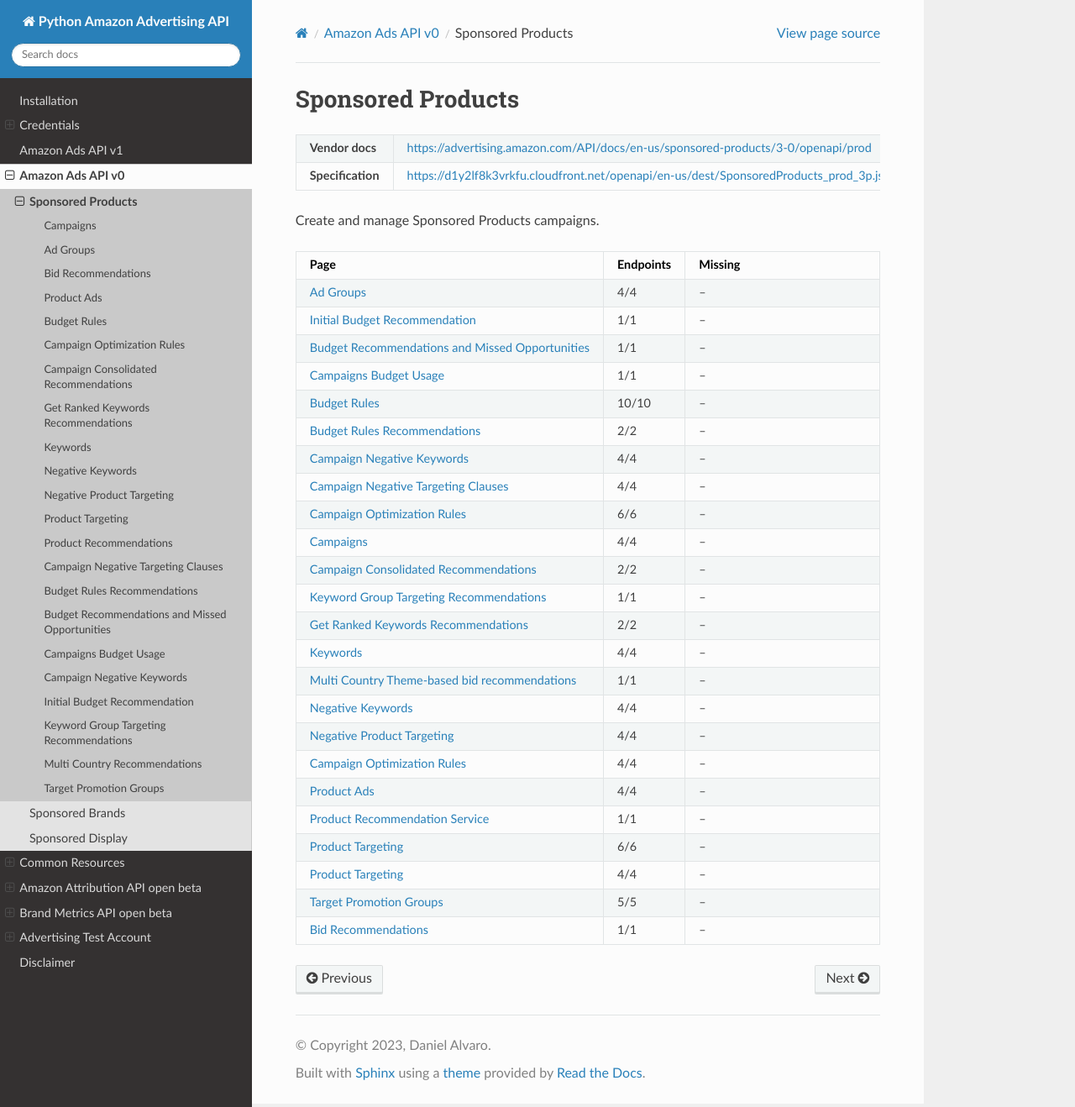
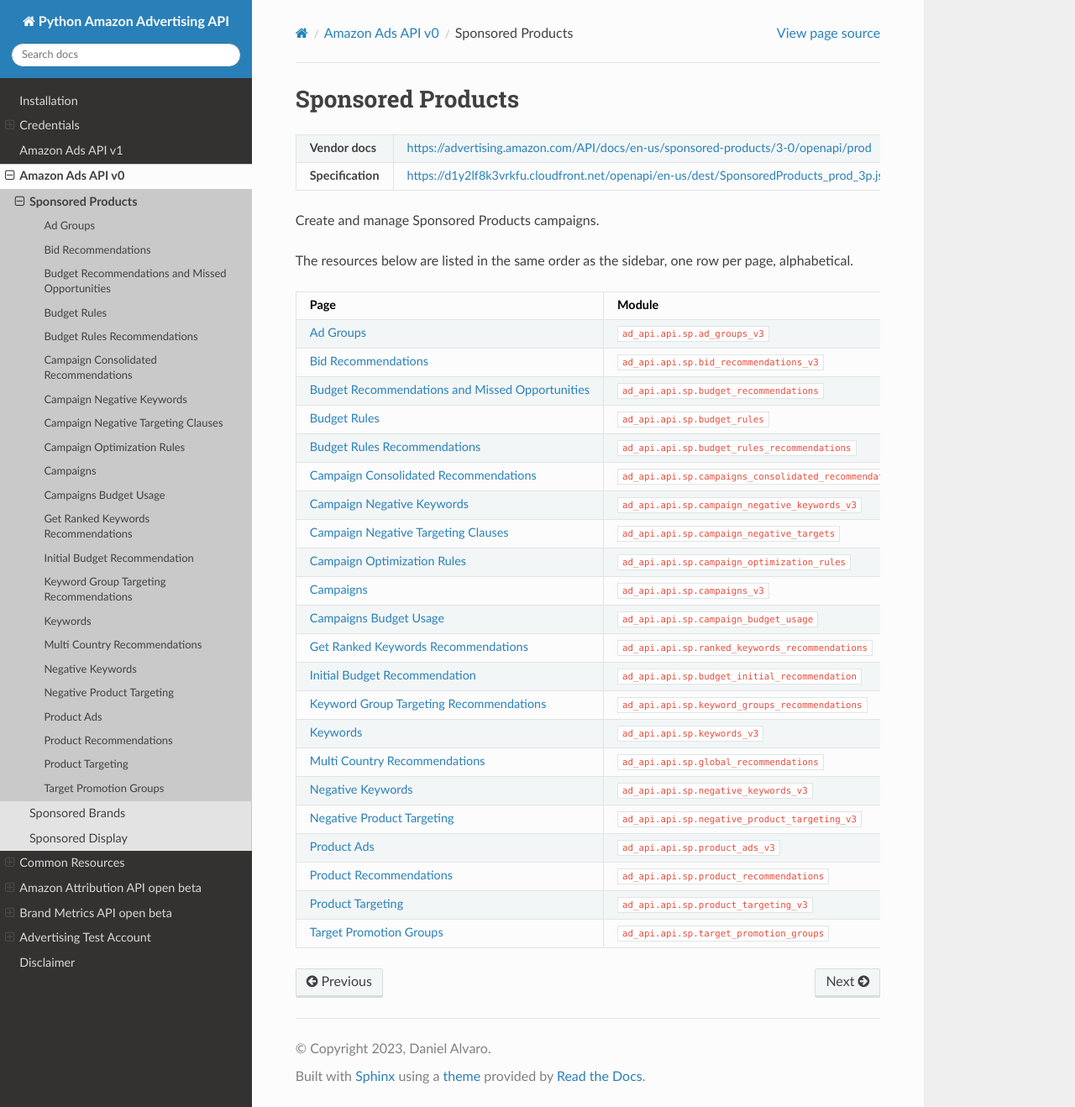
Before and after one commit to denisneuf/python-amazon-ad-api, a Sphinx documentation site: the page built from docs/sp.rst, in a window 1280 px wide and 1318 px high. Shown: the whole window at 84% size. Built offline with Sphinx 7.4.7 and the Read the Docs theme 3.1.0, drawn with Linux system fonts in a browser that asks for light colours.

Commit message:
docs(sp): keep one row per page and drop the Missing column

```diff
--- a/docs/sp.rst
+++ b/docs/sp.rst
@@ -12,110 +12,83 @@ Sponsored Products
 
 Create and manage Sponsored Products campaigns.
 
+The resources below are listed in the same order as the sidebar, one row
+per page, alphabetical.
 
 .. list-table::
     :header-rows: 1
-    :widths: 30 12 44
+    :widths: 70 30
 
     * - Page
-      - Endpoints
-      - Missing
+      - Module
     * - :doc:`Ad Groups <sp/ad_groups_v3>`
-      - 4/4
-      - --
+      - ``ad_api.api.sp.ad_groups_v3``
+    * - :doc:`Bid Recommendations <sp/bid_recommendations_v3>`
+      - ``ad_api.api.sp.bid_recommendations_v3``
+    * - :doc:`Budget Recommendations and Missed Opportunities <sp/budget_recommendations>`
+      - ``ad_api.api.sp.budget_recommendations``
+    * - :doc:`Budget Rules <sp/budget_rules>`
+      - ``ad_api.api.sp.budget_rules``
+    * - :doc:`Budget Rules Recommendations <sp/budget_rules_recommendations>`
+      - ``ad_api.api.sp.budget_rules_recommendations``
+    * - :doc:`Campaign Consolidated Recommendations <sp/campaigns_consolidated_recommendations>`
+      - ``ad_api.api.sp.campaigns_consolidated_recommendations``
+    * - :doc:`Campaign Negative Keywords <sp/campaign_negative_keywords_v3>`
+      - ``ad_api.api.sp.campaign_negative_keywords_v3``
+    * - :doc:`Campaign Negative Targeting Clauses <sp/campaign_negative_targets>`
+      - ``ad_api.api.sp.campaign_negative_targets``
+    * - :doc:`Campaign Optimization Rules <sp/campaign_optimization_rules>`
+      - ``ad_api.api.sp.campaign_optimization_rules``
+    * - :doc:`Campaigns <sp/campaigns_v3>`
+      - ``ad_api.api.sp.campaigns_v3``
+    * - :doc:`Campaigns Budget Usage <sp/campaign_budget_usage>`
+      - ``ad_api.api.sp.campaign_budget_usage``
+    * - :doc:`Get Ranked Keywords Recommendations <sp/ranked_keywords_recommendations>`
+      - ``ad_api.api.sp.ranked_keywords_recommendations``
     * - :doc:`Initial Budget Recommendation <sp/budget_initial_recommendation>`
-      - 1/1
-      - --
-    * - :doc:`Budget Recommendations and Missed Opportunities <sp/budget_recommendations>`
-      - 1/1
-      - --
-    * - :doc:`Campaigns Budget Usage <sp/campaign_budget_usage>`
-      - 1/1
-      - --
-    * - :doc:`Budget Rules <sp/budget_rules>`
-      - 10/10
-      - --
-    * - :doc:`Budget Rules Recommendations <sp/budget_rules_recommendations>`
-      - 2/2
-      - --
-    * - :doc:`Campaign Negative Keywords <sp/campaign_negative_keywords_v3>`
-      - 4/4
-      - --
-    * - :doc:`Campaign Negative Targeting Clauses <sp/campaign_negative_targets>`
-      - 4/4
-      - --
-    * - :doc:`Campaign Optimization Rules <sp/campaign_optimization_rules>`
-      - 6/6
-      - --
-    * - :doc:`Campaigns <sp/campaigns_v3>`
-      - 4/4
-      - --
-    * - :doc:`Campaign Consolidated Recommendations <sp/campaigns_consolidated_recommendations>`
-      - 2/2
-      - --
+      - ``ad_api.api.sp.budget_initial_recommendation``
     * - :doc:`Keyword Group Targeting Recommendations <sp/keyword_groups_recommendations>`
-      - 1/1
-      - --
-    * - :doc:`Get Ranked Keywords Recommendations <sp/ranked_keywords_recommendations>`
-      - 2/2
-      - --
+      - ``ad_api.api.sp.keyword_groups_recommendations``
     * - :doc:`Keywords <sp/keywords_v3>`
-      - 4/4
-      - --
-    * - :doc:`Multi Country Theme-based bid recommendations <sp/global_recommendations>`
-      - 1/1
-      - --
+      - ``ad_api.api.sp.keywords_v3``
+    * - :doc:`Multi Country Recommendations <sp/global_recommendations>`
+      - ``ad_api.api.sp.global_recommendations``
     * - :doc:`Negative Keywords <sp/negative_keywords_v3>`
-      - 4/4
-      - --
+      - ``ad_api.api.sp.negative_keywords_v3``
     * - :doc:`Negative Product Targeting <sp/negative_product_targeting_v3>`
-      - 4/4
-      - --
-    * - :doc:`Campaign Optimization Rules <sp/campaign_optimization_rules>`
-      - 4/4
-      - --
+      - ``ad_api.api.sp.negative_product_targeting_v3``
     * - :doc:`Product Ads <sp/product_ads_v3>`
-      - 4/4
-      - --
-    * - :doc:`Product Recommendation Service <sp/product_recommendations>`
-      - 1/1
-      - --
+      - ``ad_api.api.sp.product_ads_v3``
+    * - :doc:`Product Recommendations <sp/product_recommendations>`
+      - ``ad_api.api.sp.product_recommendations``
     * - :doc:`Product Targeting <sp/product_targeting_v3>`
-      - 6/6
-      - --
-    * - :doc:`Product Targeting <sp/product_targeting_v3>`
-      - 4/4
-      - --
+      - ``ad_api.api.sp.product_targeting_v3``
     * - :doc:`Target Promotion Groups <sp/target_promotion_groups>`
-      - 5/5
-      - --
-    * - :doc:`Bid Recommendations <sp/bid_recommendations_v3>`
-      - 1/1
-      - --
+      - ``ad_api.api.sp.target_promotion_groups``
 
 .. toctree::
     :maxdepth: 1
     :hidden:
 
-    sp/campaigns_v3
     sp/ad_groups_v3
     sp/bid_recommendations_v3
-    sp/product_ads_v3
+    sp/budget_recommendations
     sp/budget_rules
+    sp/budget_rules_recommendations
+    sp/campaigns_consolidated_recommendations
+    sp/campaign_negative_keywords_v3
+    sp/campaign_negative_targets
     sp/campaign_optimization_rules
-    sp/campaigns_consolidated_recommendations
+    sp/campaigns_v3
+    sp/campaign_budget_usage
     sp/ranked_keywords_recommendations
+    sp/budget_initial_recommendation
+    sp/keyword_groups_recommendations
     sp/keywords_v3
+    sp/global_recommendations
     sp/negative_keywords_v3
     sp/negative_product_targeting_v3
+    sp/product_ads_v3
+    sp/product_recommendations
     sp/product_targeting_v3
-    sp/product_recommendations
-    sp/campaign_negative_targets
-    sp/budget_rules_recommendations
-    sp/budget_recommendations
-    sp/campaign_budget_usage
-    sp/campaign_negative_keywords_v3
-    sp/budget_initial_recommendation
-    sp/keyword_groups_recommendations
-    sp/global_recommendations
     sp/target_promotion_groups
```
